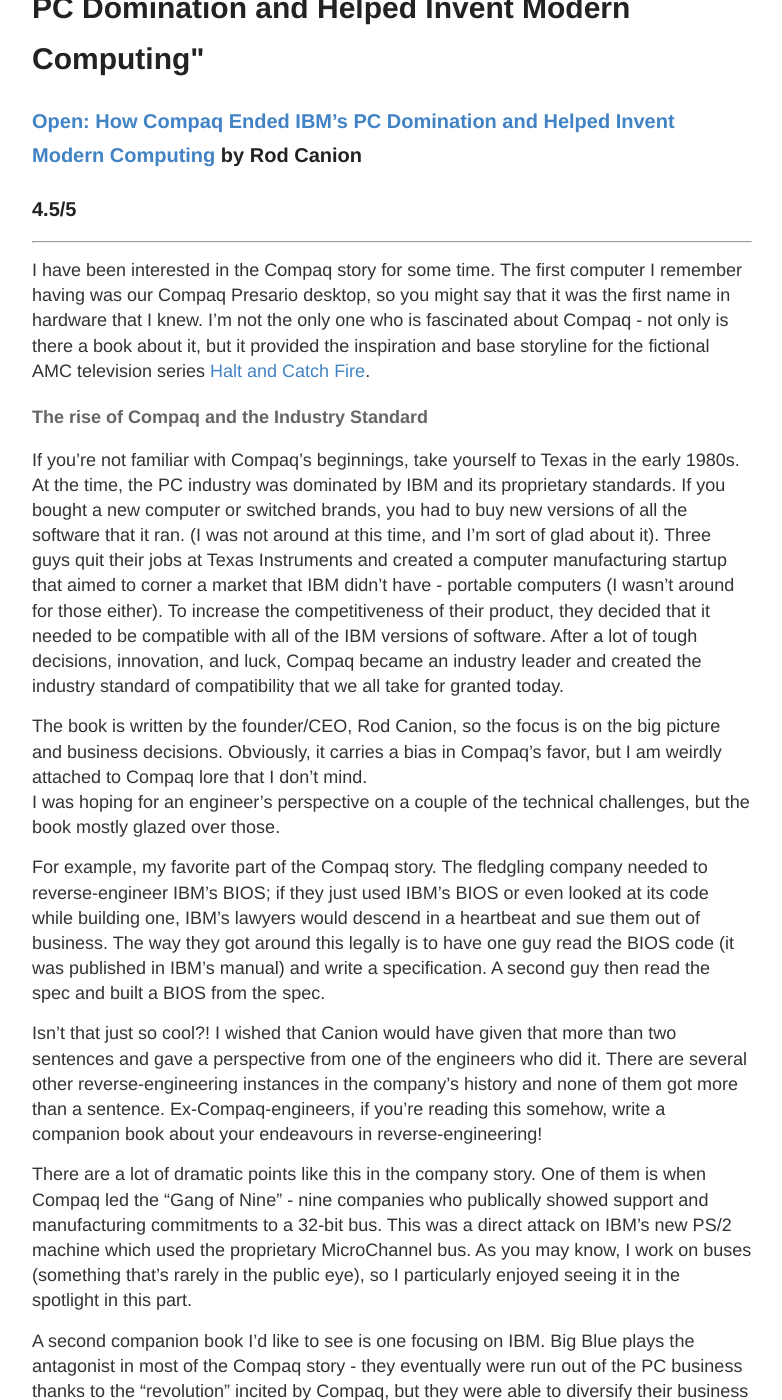
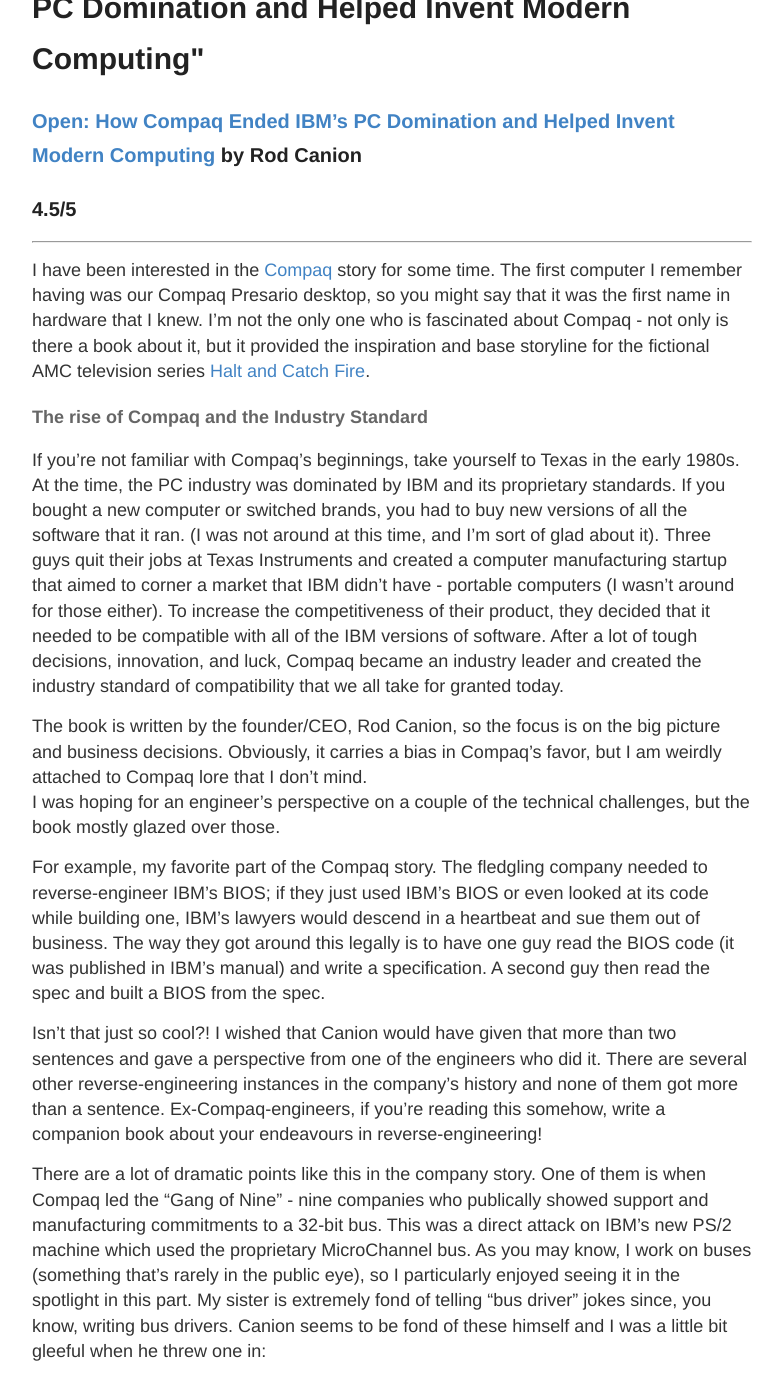
Before and after one commit to mrb113/mrb113.github.io, a Jekyll site: the page built from _posts/2015-9-26-Open-Book-Review.md, in a window 1280 px wide and 1400 px high, scrolled down 230 px. Shown: the whole window, without its empty margins (248-1030 px from the left). Built offline with Jekyll 4.4.1, drawn with Linux system fonts in a browser that asks for light colours; Markdown is read by kramdown in place of the engine named in the settings; comment, search, counter and statistics services are not loaded; some of the changed text lies outside the part shown.

Commit message:
bus joke, why not

```diff
--- a/_posts/2015-9-26-Open-Book-Review.md
+++ b/_posts/2015-9-26-Open-Book-Review.md
@@ -8,7 +8,7 @@
 
 ---
 
-I have been interested in the Compaq story for some time. The first computer I remember having was our Compaq Presario desktop, so you might say that it was the first name in hardware that I knew. I'm not the only one who is fascinated about Compaq - not only is there a book about it, but it provided the inspiration and base storyline for the fictional AMC television series <a href="http://www.imdb.com/title/tt2543312/">Halt and Catch Fire</a>.
+I have been interested in the <a href="https://en.wikipedia.org/wiki/Compaq">Compaq</a> story for some time. The first computer I remember having was our Compaq Presario desktop, so you might say that it was the first name in hardware that I knew. I'm not the only one who is fascinated about Compaq - not only is there a book about it, but it provided the inspiration and base storyline for the fictional AMC television series <a href="http://www.imdb.com/title/tt2543312/">Halt and Catch Fire</a>.
 
 ####The rise of Compaq and the Industry Standard
 
@@ -24,7 +24,9 @@
 
 Isn't that just so cool?! I wished that Canion would have given that more than two sentences and gave a perspective from one of the engineers who did it. There are several other reverse-engineering instances in the company's history and none of them got more than a sentence. Ex-Compaq-engineers, if you're reading this somehow, write a companion book about your endeavours in reverse-engineering!
 
-There are a lot of dramatic points like this in the company story. One of them is when Compaq led the "Gang of Nine" - nine companies who publically showed support and manufacturing commitments to a 32-bit bus. This was a direct attack on IBM's new PS/2 machine which used the proprietary MicroChannel bus. As you may know, I work on buses (something that's rarely in the public eye), so I particularly enjoyed seeing it in the spotlight in this part.
+There are a lot of dramatic points like this in the company story. One of them is when Compaq led the "Gang of Nine" - nine companies who publically showed support and manufacturing commitments to a 32-bit bus. This was a direct attack on IBM's new PS/2 machine which used the proprietary MicroChannel bus. As you may know, I work on buses (something that's rarely in the public eye), so I particularly enjoyed seeing it in the spotlight in this part. My sister is extremely fond of telling "bus driver" jokes since, you know, writing bus drivers. Canion seems to be fond of these himself and I was a little bit gleeful when he threw one in:
+
+>"...we were now confident the [other companies] would be relatively easy to convince that the "bus" was about to leave the station and they needed to be on it"
 
 A second companion book I'd like to see is one focusing on IBM. Big Blue plays the antagonist in most of the Compaq story - they eventually were run out of the PC business thanks to the "revolution" incited by Compaq, but they were able to diversify their business mix enough to stay afloat and remain an industry player. The book highlights the shots Compaq fired at IBM as well as provides an analysis on how IBM failed in responding to them, which was good for Compaq, but led to the demise of IBM's PC business.
 
```
